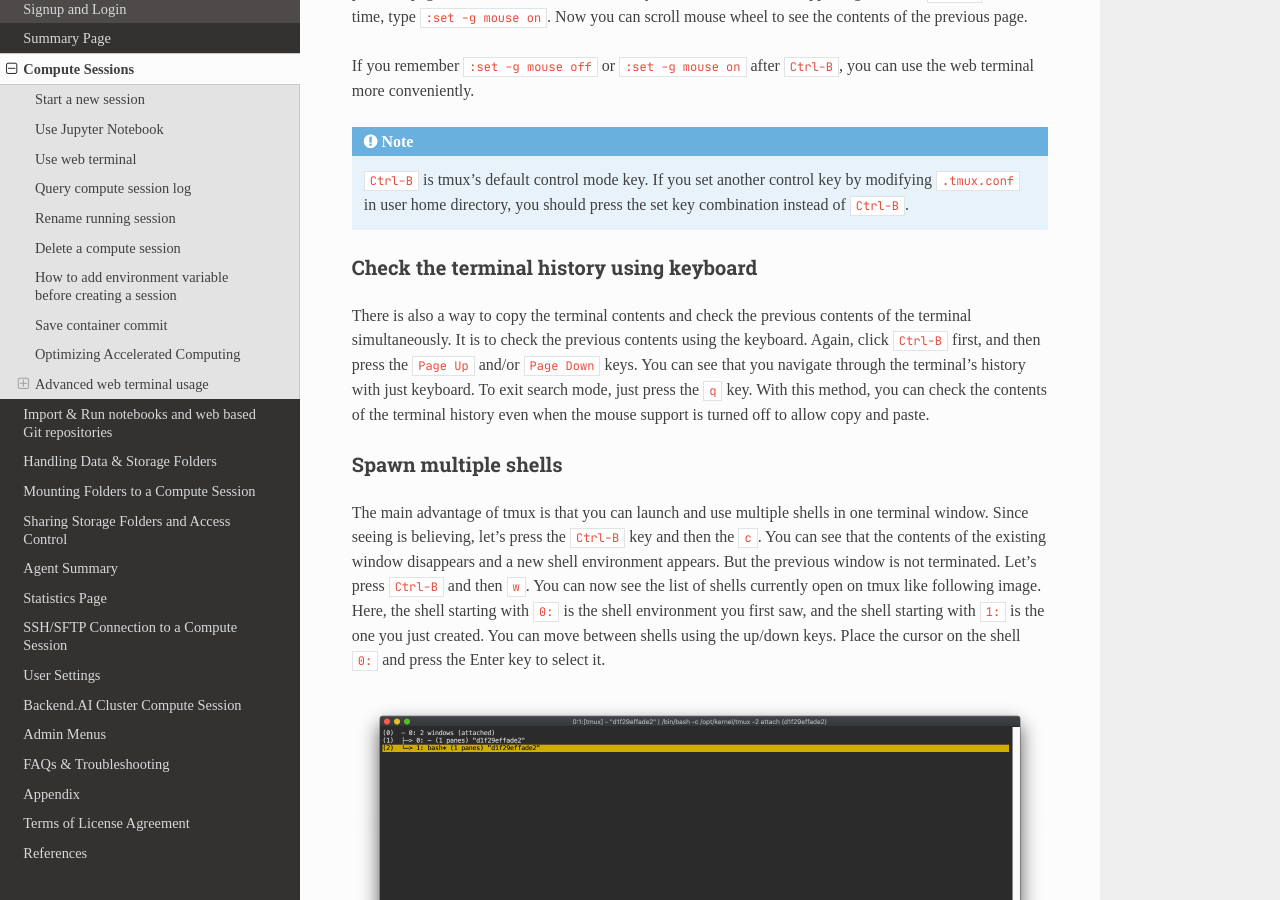
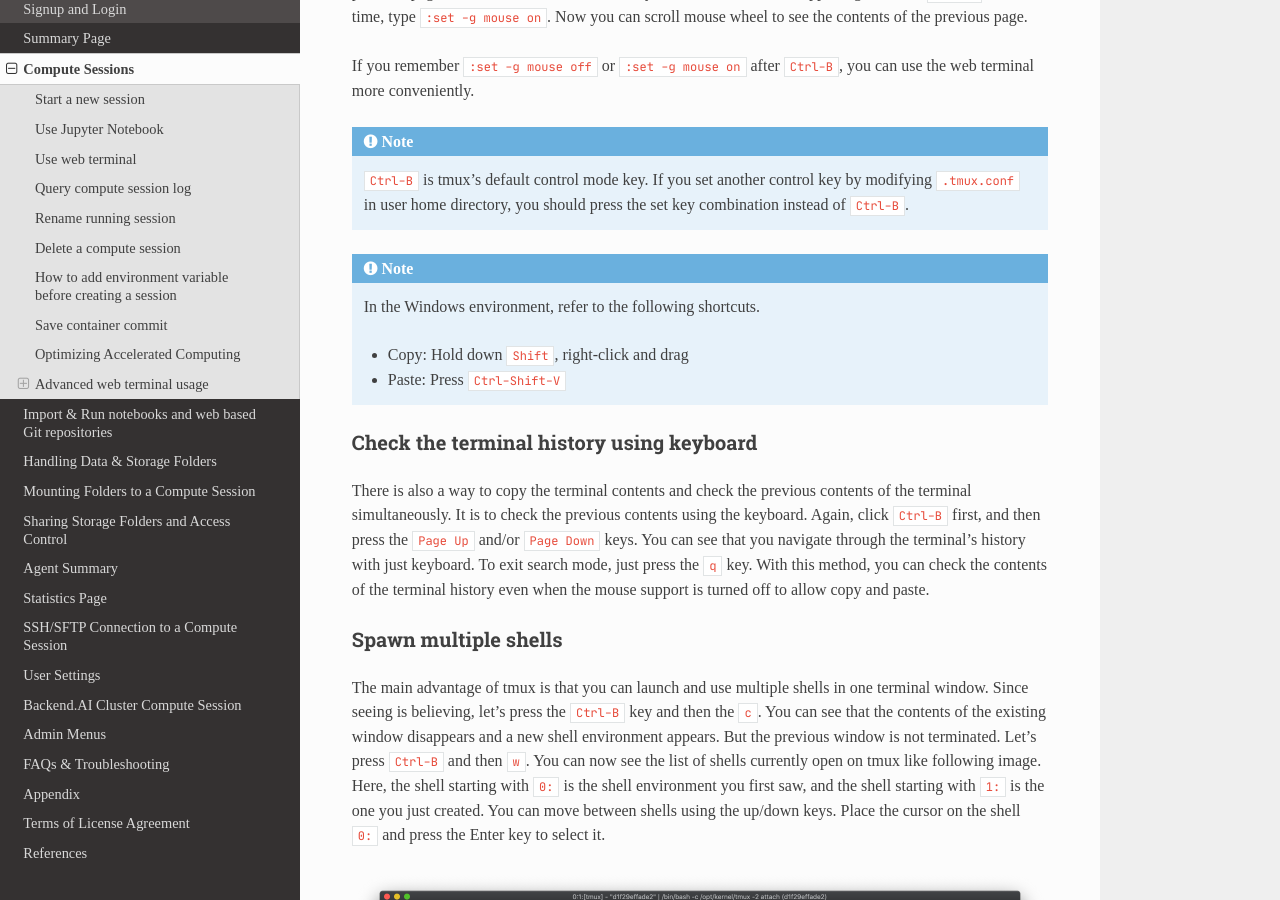
Before and after one commit to lablup/backend.ai-docs-webui, a Sphinx documentation site: the page built from docs/sessions_all/sessions_all.rst, in a window 1280 px wide and 900 px high, scrolled down 18095 px. Built offline with Sphinx 7.4.7 and the Read the Docs theme 2.0.0, drawn with Linux system fonts in a browser that asks for light colours; some web fonts are replaced.

Commit message:
docs: update terminal contents for windows

```diff
--- a/docs/sessions_all/sessions_all.rst
+++ b/docs/sessions_all/sessions_all.rst
@@ -498,6 +498,12 @@ you can use the web terminal more conveniently.
    by modifying ``.tmux.conf`` in user home directory, you should press the set
    key combination instead of ``Ctrl-B``.
 
+.. note::
+   In the Windows environment, refer to the following shortcuts.
+
+   * Copy: Hold down ``Shift``, right-click and drag
+   * Paste: Press ``Ctrl-Shift-V``
+
 Check the terminal history using keyboard
 ~~~~~~~~~~~~~~~~~~~~~~~~~~~~~~~~~~~~~~~~~~~~
 
```
Also changed, not shown: 1 other file.
